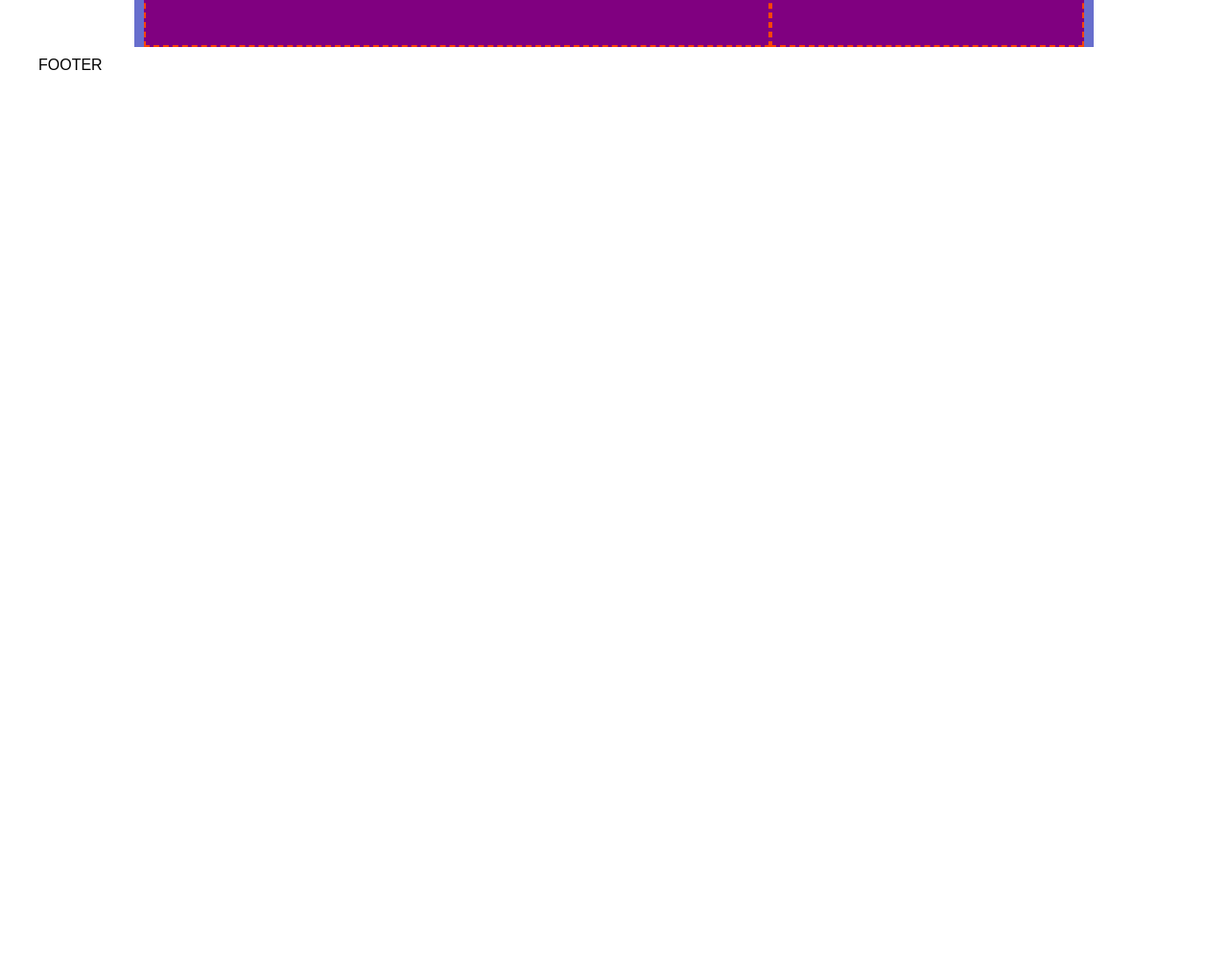
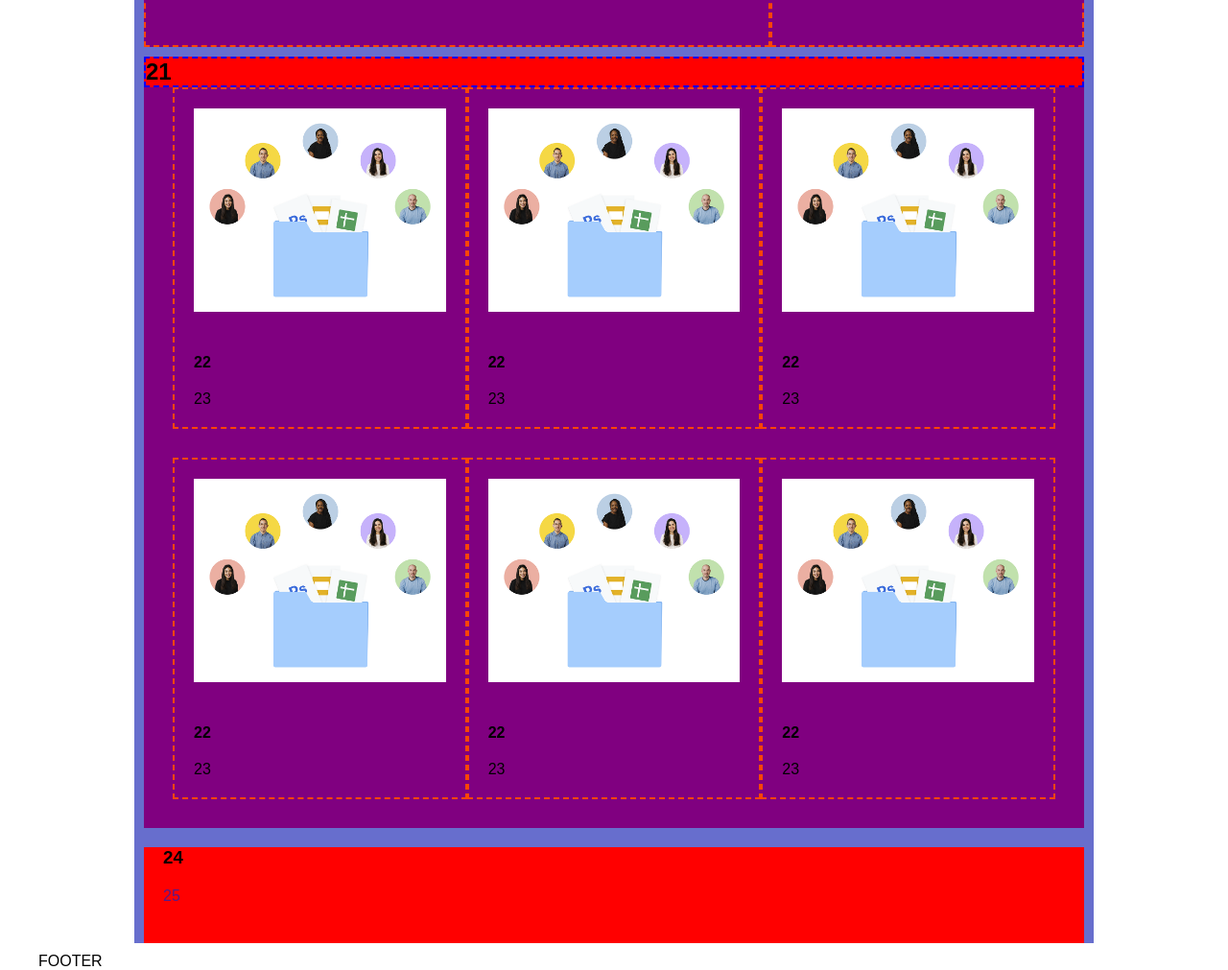
Before and after one commit to FraPassa2002/htmlcss-dropbox, a plain HTML site: page index.html in a window 1280 px wide. Shown: the part 2084-3095 px from the top of the page at 96% size. Before the commit the page ends 2161 px from the top, so only its background shows below. Drawn offline with Linux system fonts and the light colour scheme.

Commit message:
debug-terza parte main

```diff
--- a/css/style.css
+++ b/css/style.css
@@ -118,8 +118,11 @@ main > * {
 
 .my-card-1-3 {
     width: calc((100% / 3) - 20px);
+    margin-bottom: 30px;
+}
+
+.my-row .my-card-1-3{
     border: 1px solid lightgray;
-    margin-bottom: 30px;
 }
 
 .card-icon {
@@ -164,6 +167,27 @@ main > * {
     width: calc(100% - 100px);
     margin: 50px;
 }
+
+.my-row-4 {
+    display: flex;
+    justify-content: center;
+    align-items: center;
+    flex-wrap: wrap;
+}
+
+.my-row-4 .my-card-1-3 img {
+    width: calc(100% - 40px);
+
+}
+
+.my-row-4 .my-card-1-3 > * {
+    margin: 20px;
+}
+
+section .product-container > * {
+    margin: 20px;
+}
+
 
 
 /*
@@ -231,10 +255,15 @@ main > * {
     border: 2px dashed purple;
 }
 
-.debug .my-row-3 {
+.debug .my-row-3, .debug .my-row-4 {
     background-color: purple;
 }
 
-.debug .my-row-3 > * {
+.debug .my-row-3 > *, .debug .my-row-4 > * {
     border: 2px dashed orangered;
 }
+
+.debug section{
+    background-color: red;
+    min-height: 100px;
+}
--- a/index.html
+++ b/index.html
@@ -390,6 +390,120 @@
                     </div>
 
                 </div>
+                <!-- fine my-row-3 -->
+
+                <section class="section">
+
+                    <h2>
+                        21
+                    </h2>
+
+                    <div class="my-row-4">
+
+                        <div class="my-card-1-3">
+
+                            <img src="./img/business-feature-switching-tools.png" alt="">
+
+                            <h4>
+                                22
+                            </h4>
+
+                            <p>
+                                23
+                            </p>
+
+                        </div>
+
+                        <div class="my-card-1-3">
+
+                            <img src="./img/business-feature-switching-tools.png" alt="">
+
+                            <h4>
+                                22
+                            </h4>
+
+                            <p>
+                                23
+                            </p>
+
+                        </div>
+
+                        <div class="my-card-1-3">
+
+                            <img src="./img/business-feature-switching-tools.png" alt="">
+
+                            <h4>
+                                22
+                            </h4>
+
+                            <p>
+                                23
+                            </p>
+
+                        </div>
+
+                        <div class="my-card-1-3">
+
+                            <img src="./img/business-feature-switching-tools.png" alt="">
+
+                            <h4>
+                                22
+                            </h4>
+
+                            <p>
+                                23
+                            </p>
+
+                        </div>
+
+                        <div class="my-card-1-3">
+
+                            <img src="./img/business-feature-switching-tools.png" alt="">
+
+                            <h4>
+                                22
+                            </h4>
+
+                            <p>
+                                23
+                            </p>
+
+                        </div>
+
+                        <div class="my-card-1-3">
+
+                            <img src="./img/business-feature-switching-tools.png" alt="">
+
+                            <h4>
+                                22
+                            </h4>
+
+                            <p>
+                                23
+                            </p>
+
+                        </div>
+
+
+                    </div>
+                    <!-- fine my-row-4 -->
+
+                </section>
+                <!-- fine section -->
+
+                <section>
+
+                    <div class="product-container">
+
+                        <h3>
+                            24
+                        </h3>
+
+                        <a href="">25</a>
+
+                    </div>
+
+                </section>
 
             </div>
             <!-- fine mini-container -->
```
